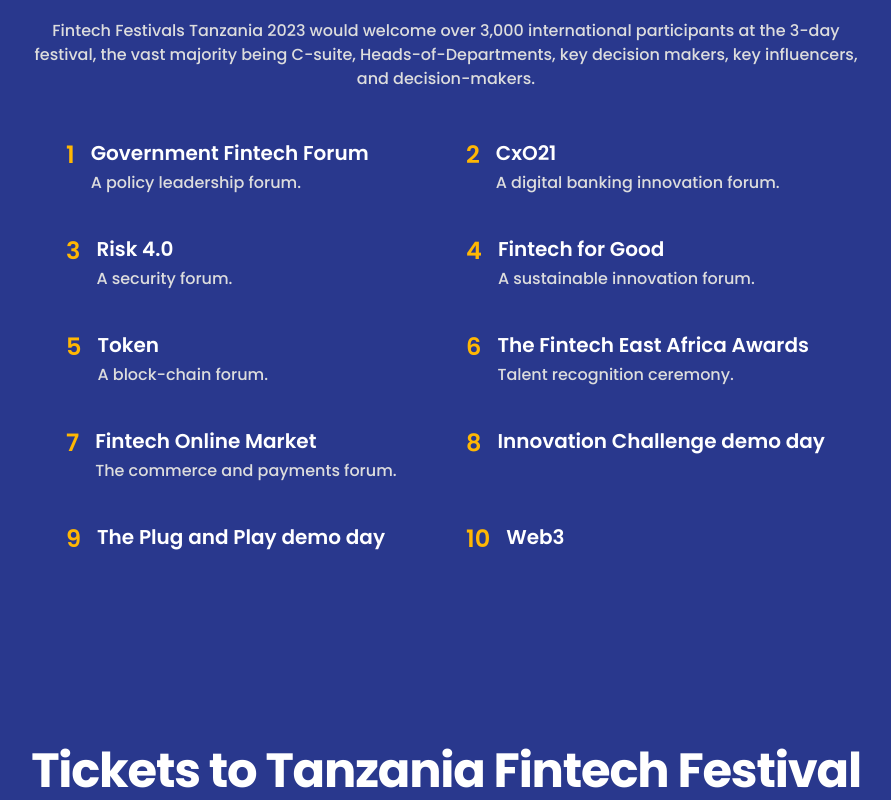
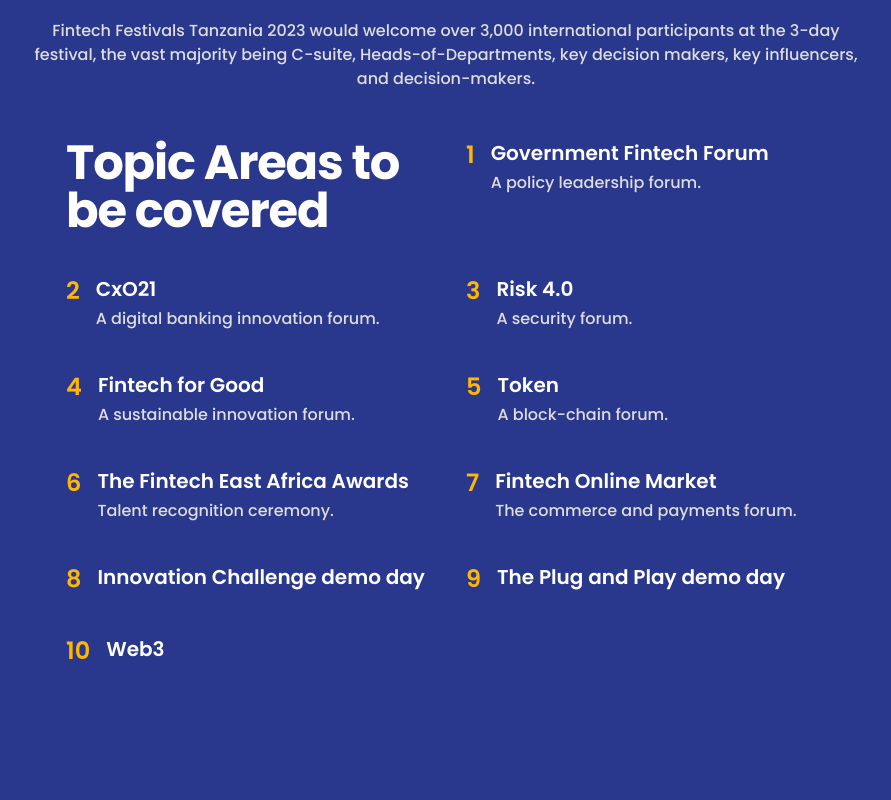
Before and after one commit to hellensoft/fintech, a React (Create React App) app: page / in a window 1280 px wide. Shown: the part 1800-2600 px from the top of the page, without its empty margins (194-1085 px from the left). Built offline with nearby package versions, Linux system fonts and the light colour scheme.

Commit message:
fixed: headings

```diff
--- a/src/components/Forum.tsx
+++ b/src/components/Forum.tsx
@@ -61,6 +61,9 @@
 						decision makers, key influencers, and decision-makers.
 					</p>
 					<div className="grid grid-cols-1 md:grid-cols-2 gap-8 md:gap-6 lg:gap-10 max-w-[760px] mx-auto">
+                    <p className="text-2xl font-bold tracking-tight text-white sm:text-3xl lg:text-5xl">
+							Topic Areas to be covered
+						</p>
 						{data.map((data, index) => (
 							<div
 								key={index}
--- a/src/components/TicketCards.tsx
+++ b/src/components/TicketCards.tsx
@@ -37,7 +37,7 @@
 				<div className="mx-auto max-w-7xl px-4 text-center sm:px-6 lg:px-8">
 					<div className="mx-auto max-w-3xl space-y-2 lg:max-w-none">
 						<p className="text-2xl font-bold tracking-tight text-white sm:text-3xl lg:text-5xl">
-							Tickets to Tanzania Fintech Festival
+							Fintech Festival Tanzania 2023
 						</p>
 						<p className="text-xl text-gray-300">
 							Purchase your ticket today.
```
